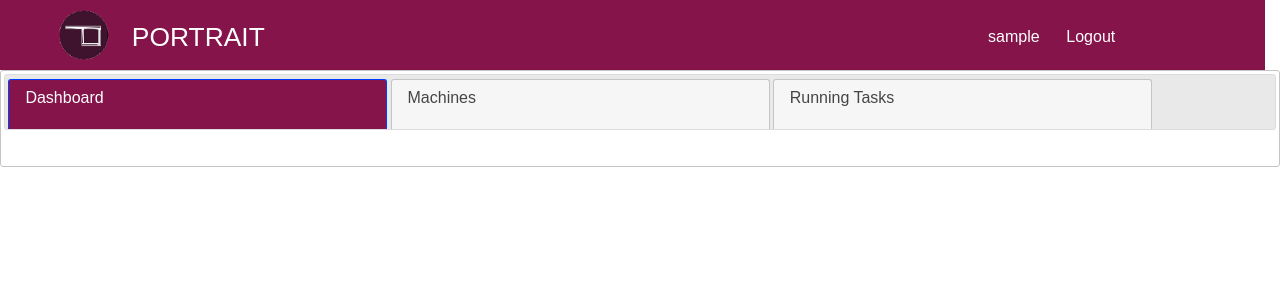
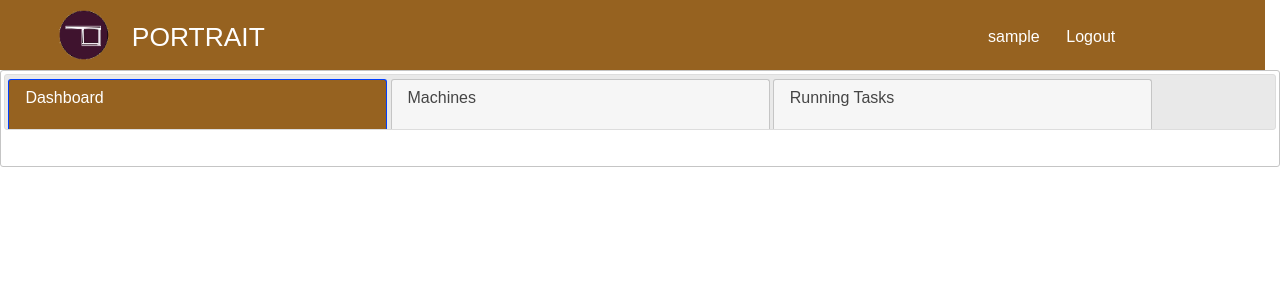
Before and after one commit to 55abhilash/portrait, a Django app: page / in a window 1280 px wide. Shown: the top 300 px of the page. Run offline with Django 3.2, Linux system fonts and the light colour scheme; the visitor is signed in with stand-in values (Sample User, id 1); some libraries are stand-ins or nearby versions.

Commit message:
Debug info in all_minions/models.py. Changed background colors of various divs in p1.css

```diff
--- a/all_minions/models.py
+++ b/all_minions/models.py
@@ -40,6 +40,8 @@ class registrations(p1.models.registrations):
             minion_status[minion] = list()
             try:
                 mac = machine.objects.get(machine_id=minion)
+                print "DEBUG : mac.machine_id = "
+                print mac.machine_id
             except ObjectDoesNotExist:
                 # Let the latter code know that exception was raised
                 tmp_chk = -1
--- a/static/css/p1.css
+++ b/static/css/p1.css
@@ -1,11 +1,11 @@
         #tabs .ui-tabs-active {
-            background: #85144b;
+            background: #966220;
         }
         #header {
             position: relative;
             height: 70px;
             width: 100%;
-            background: #85144b;
+            background: #966220;
             /*Shortlisted color : 966220, 85144b*/
         }
         #welcome {
```
Also changed, not shown: 1 other file.
